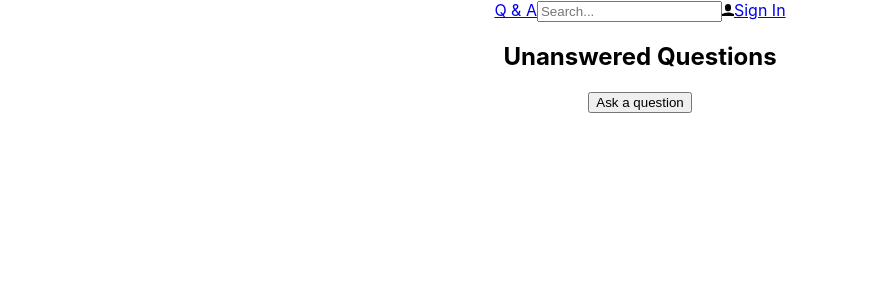
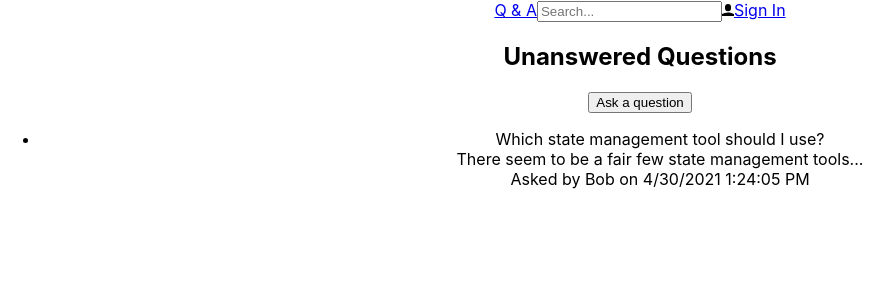
Before and after one commit to princewhyte2/Q-A, a React (Create React App) app: page / in a window 1280 px wide. Shown: the top 300 px of the page, without its empty margins (0-889 px from the left). Built offline with nearby package versions, Linux system fonts and the light colour scheme.

Commit message:
feat: implement optional props and react node

```diff
--- a/src/HomePage.tsx
+++ b/src/HomePage.tsx
@@ -1,10 +1,15 @@
 import React from 'react';
+import { QuestionList } from './QuestionList';
+import { getUnansweredQuestions } from './QuestionsData';
+import { Page } from './Page';
+import { PageTitle } from './PageTitle';
 
 export const HomePage = () => (
-  <div>
+  <Page>
     <div>
-      <h2>Unanswered Questions</h2>
+      <PageTitle>Unanswered Questions</PageTitle>
       <button>Ask a question</button>
     </div>
-  </div>
+    <QuestionList data={getUnansweredQuestions()} />
+  </Page>
 );
--- /dev/null
+++ b/src/Page.tsx
@@ -0,0 +1,14 @@
+import React from 'react';
+import { PageTitle } from './PageTitle';
+
+interface Props {
+  title?: string;
+  children: React.ReactNode;
+}
+
+export const Page = ({ title, children }: Props) => (
+  <div>
+    {title && <PageTitle>{title}</PageTitle>}
+    {children}
+  </div>
+);
--- /dev/null
+++ b/src/PageTitle.tsx
@@ -0,0 +1,7 @@
+import React from 'react';
+
+interface Props {
+  children: React.ReactNode;
+}
+
+export const PageTitle = ({ children }: Props) => <h2>{children}</h2>;
--- /dev/null
+++ b/src/Question.tsx
@@ -0,0 +1,23 @@
+import React from 'react';
+import { QuestionData } from './QuestionsData';
+
+interface Props {
+  data: QuestionData;
+  showContent?: boolean;
+}
+
+export const Question = ({ data, showContent = true }: Props) => (
+  <div>
+    <div>{data.title}</div>
+    {showContent && (
+      <div>
+        {data.content.length > 50
+          ? `${data.content.substring(0, 50)}...`
+          : data.content}
+      </div>
+    )}
+    <div>{`Asked by ${
+      data.userName
+    } on ${data.created.toLocaleDateString()} ${data.created.toLocaleTimeString()}`}</div>
+  </div>
+);
--- /dev/null
+++ b/src/QuestionList.tsx
@@ -0,0 +1,18 @@
+import React from 'react';
+import { QuestionData } from './QuestionsData';
+import { Question } from './Question';
+
+interface Props {
+  data: QuestionData[];
+  renderItem?: (item: QuestionData) => JSX.Element;
+}
+
+export const QuestionList = ({ data, renderItem }: Props) => (
+  <ul>
+    {data.map((question) => (
+      <li key={question.questionId}>
+        {renderItem ? renderItem(question) : <Question data={question} />}
+      </li>
+    ))}
+  </ul>
+);
```
